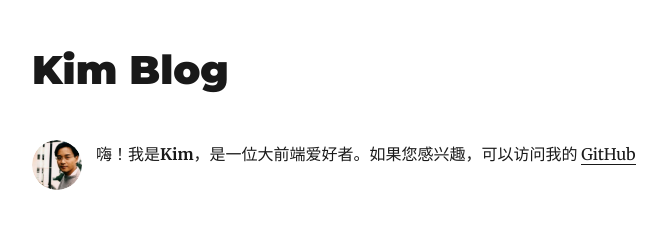
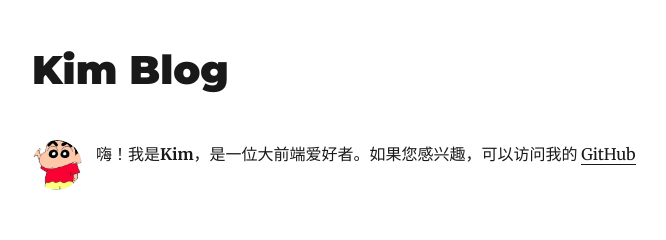
Before and after one commit to hubvue/blog1, a Gatsby site: page / in a window 1280 px wide. Shown: the top 240 px of the page, without its empty margins (293-959 px from the left). Built offline with nearby package versions, Linux system fonts and the light colour scheme; Gatsby itself is replaced by a stand-in of ours; some packages are replaced by stand-ins of ours.

Commit message:
update: update title icon

```diff
--- a/src/components/bio.js
+++ b/src/components/bio.js
@@ -14,7 +14,7 @@
 const Bio = () => {
   const data = useStaticQuery(graphql`
     query BioQuery {
-      avatar: file(absolutePath: { regex: "/title.jpeg/" }) {
+      avatar: file(absolutePath: { regex: "/title.png/" }) {
         childImageSharp {
           fixed(width: 50, height: 50) {
             ...GatsbyImageSharpFixed
```
Also changed, not shown: content/assets/title.jpeg (deleted), content/assets/title.png (added).
